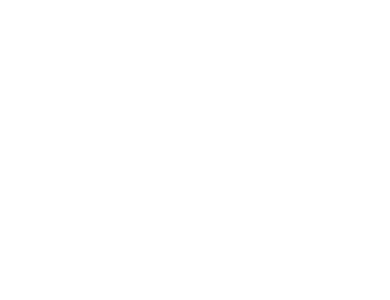
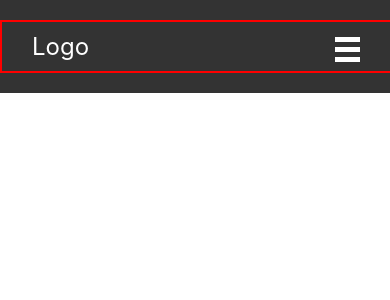
Before and after one commit to YodgorbekSheraliyev/Responsive-Navbar, a React (Create React App) app: page / in a window 390 px wide. Shown: the top 300 px of the page. Built offline with nearby package versions, Linux system fonts and the light colour scheme.

Commit message:
Navbar added

```diff
--- a/src/App.js
+++ b/src/App.js
@@ -1,10 +1,11 @@
 import logo from './logo.svg';
 import './App.css';
+import Header from './Components/Header/Header';
 
 function App() {
   return (
     <div className="App">
-
+      <Header/>
     </div>
   );
 }
--- a/src/Components/Header/Header.jsx
+++ b/src/Components/Header/Header.jsx
@@ -0,0 +1,10 @@
+import Navbar from "./Navbar";
+import './header.css';
+
+export default function Header() {
+  return (
+    <header className="header">
+      <Navbar />
+    </header>
+  );
+}
--- a/src/Components/Header/Navbar.jsx
+++ b/src/Components/Header/Navbar.jsx
@@ -0,0 +1,28 @@
+import React from 'react';
+import { useState } from 'react';
+
+export default function Navbar(){
+    const [click, setClick] = useState(false);
+    function showMenu() {
+        setClick(!click);
+        console.log(click);
+    }
+    return(
+        <nav className="nav">
+           <div className="container    ">
+           <label ><a  className="site__logo">Logo</a></label>
+            <ul className={click ? 'active__nav-list':'nav__list'}>
+                <li className="nav__item"><a  className="nav__link">Home</a></li>
+                <li className="nav__item"><a  className="nav__link">Services</a></li>
+                <li className="nav__item"><a  className="nav__link">About Us </a></li>
+                <li className="nav__item"><a  className="nav__link">Contact Us</a></li>
+            </ul>
+            <div className="burger__menu" onClick={showMenu} >
+                <span className="burger__line"></span>
+                <span className="burger__line"></span>
+                <span className="burger__line"></span>
+            </div>
+           </div>
+        </nav>
+    )
+}
--- /dev/null
+++ b/src/Components/Header/header.css
@@ -0,0 +1,126 @@
+*{
+    padding: 0;
+    margin: 0;
+}
+.container {
+    position: relative;
+    max-width: 1140px;
+    width: 100%;
+    margin: auto;
+    border: 2px solid red;
+}
+ul {
+    list-style: none;
+}
+.nav {
+
+    font-size: 1.5rem;
+    position: fixed;
+    width: 100%;
+    padding: 20px 0;
+    color: white;
+    background-color: #333;
+    z-index: 10;
+}
+.nav .container, .nav__list {
+    display: flex;
+    justify-content: space-between;
+    align-items: center;
+}
+.site__logo {
+    display: block;
+    transform: translateX(-20px);
+    font-size: 2.2rem;
+}
+.nav__link, .site__logo {
+    padding: 10px;
+    margin: 0 10px;
+}
+.nav__list {
+    display: flex;
+    gap: 10px;
+    transform: translateX(20px);
+    transition: all  0.5s ease;
+}
+.active__nav-list {
+    display: none;
+    height: 300px;
+    width: 100%;
+    position: absolute;
+    top: -50%;
+    left: 0;
+    padding: 50px 0;
+    background-color: #444;
+    /* flex-direction: column; */
+    transition: all  0.5s ease;
+
+}
+.active__nav-list a {
+    display: block;
+    padding-bottom: 20px;
+}
+.active__nav-list li:hover {
+    background-color: #555;
+}
+.burger__menu {
+    display: none;
+    position: absolute;
+    right: 0%;
+    top: 50%;
+    width: 50px;
+    height: 30px;
+    color: white;
+    z-index: 20;
+    transform: translateY(-50%);
+}
+.burger__line {
+    position: relative;
+    margin: 5px;
+    display: block;
+    width: 25px;
+    height: 5px;
+    background: white;
+}
+@media screen and (max-width:768px) {
+    .container {
+        padding: 0 30px;
+    }
+}
+
+@media screen and (max-width:768px) {
+    .nav__list {
+        font-size: 1rem;
+    transform: translateX(-20px);
+
+    }
+    .site__logo {
+        font-size: 1.5rem;
+    }
+    .container {
+        padding: 0 20px;
+    }
+}
+@media screen and (max-width:576px) {
+    .site__logo{
+        padding-left: 20px;
+    }
+    .nav__list{
+        display: none;
+    }
+    .burger__menu {
+        display: block;
+        right: 12%;
+    }
+    .active__nav-list {
+        display: block;
+    }
+}
+@media screen and(min-width:576px) {
+    .nav__list{
+        display: flex ;
+    }
+    .nav__link, .nav__item{
+        display: block;
+        z-index: 500;
+    }
+}
```
